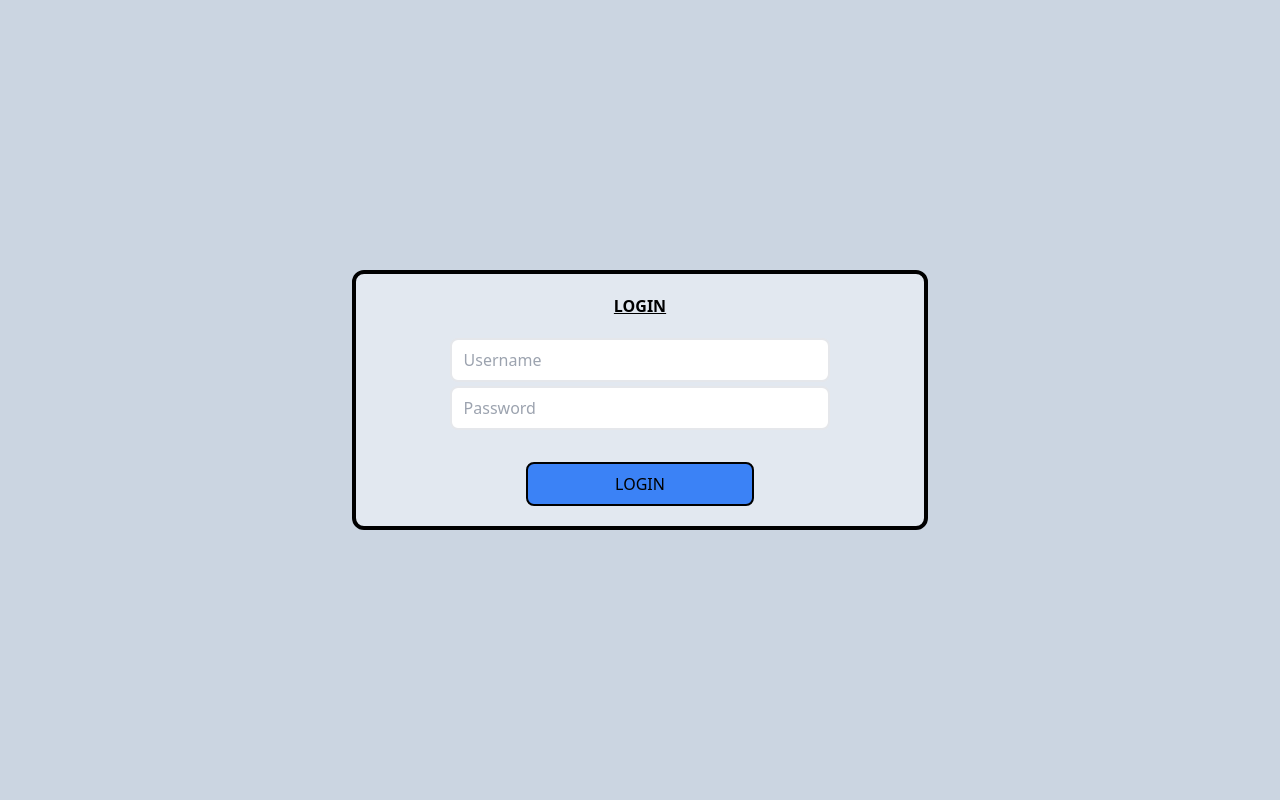
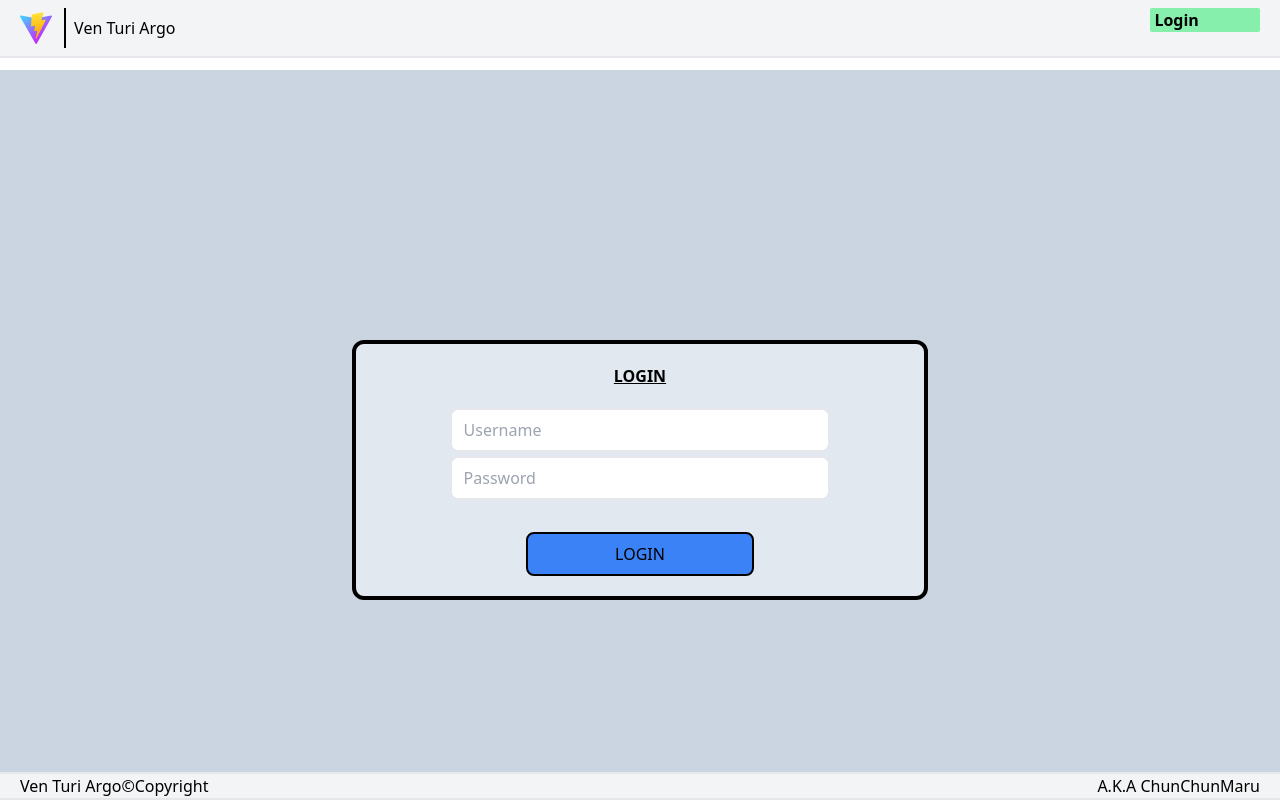
Before and after one commit to Rudy-ChunChunmaru/Django_app_project, a React (Vite) app in the folder django-react-app/frontend/: page /login in a window 1280 px wide. Built offline with nearby package versions, Linux system fonts and the light colour scheme.

Commit message:
frontend update

```diff
--- a/django-react-app/frontend/src/App.tsx
+++ b/django-react-app/frontend/src/App.tsx
@@ -1,5 +1,7 @@
+import { useState } from "react";
 import { Route, Routes } from "react-router-dom";
 
+import Navbar from "./components/navbar";
 import Index from "./pages/common";
 import ErrorRouter from "./pages/common/error-router";
 import Login from "./pages/common/login";
@@ -10,12 +12,9 @@ import Logout from "./pages/common/logout";
 import Apps from "./pages/apps";
 
 import { routeList, routeListType } from "./data/routes-list";
+import {VariableApps} from "./data/variable-apps";
 
 function App() {
-  const VariableApps = {
-
-  }
-
   const RouteApps = () => {
     const LoopingRouteRender = (value: routeListType) => {
       return (
@@ -46,9 +45,14 @@ function App() {
     );
   };
 
+  const [thame,setThame] = useState(VariableApps.thame.light)
+
   return (
-    <div className='relative'>
-
+    <div className={`relative ${thame.font} text-[1rm] w-screen h-screen`}>
+      <div className='w-full relative top-0'>
+        <Navbar />
+      </div>
+      <div className='w-full item-center overflow-auto my-3'>
         <Routes>
           {RouteApps()}
           <Route key="-1" index element={<Index />}></Route>
@@ -57,6 +61,11 @@ function App() {
           <Route key="-4" path="*" element={<ErrorNotFound />} />
         </Routes>
       </div>
+      <div className="fixed bottom-0 flex w-full flex-row justify-between border-b-2 bg-gray-100 px-5 border-t-2">
+        <div>{VariableApps.TitleApps}©Copyright</div>
+        <div>A.K.A ChunChunMaru</div>
+      </div>
+    </div>
   );
 }
 
--- a/django-react-app/frontend/src/components/navbar.tsx
+++ b/django-react-app/frontend/src/components/navbar.tsx
@@ -4,7 +4,7 @@ import { useNavigate } from "react-router-dom";
 import NavbarMenu from "./navbar-menu";
 import { jwtDecode } from "jwt-decode";
 
-import vite from "../asset/photo/vite.svg";
+import {VariableApps} from "../data/variable-apps";
 
 const Navbar = () => {
   const [loginStatus, setLoginStatus] = useState<boolean>(false);
@@ -80,18 +80,18 @@ const Navbar = () => {
   };
 
   return (
-    <div className="mx-auto flex w-[100%] flex-col border-b-2 bg-gray-100">
+    <div className="flex w-[100%] flex-col border-b-2 bg-gray-100">
       <div className="flex w-full justify-between px-3 py-2">
         <div className="my-auto flex h-fit w-fit gap-2 px-1 rounded-md hover:bg-gray-300 hover:drop-shadow-2xl">
           <div className='m-x-auto my-auto w-fit p-1'>
             <img
               className="mx-auto my-auto w-[3rem]"
-              src={vite}
-              alt={vite}
+              src={VariableApps.LogoApps}
+              alt={VariableApps.LogoApps}
             />
           </div>
           <div className='border-x-[1px] border-black' ></div>
-          <div className="my-auto w-[100%] hover:border-b-2 border-black">VEN TURI ARGO</div>
+          <div className="my-auto w-[100%] hover:border-b-2 border-black">{VariableApps.TitleApps}</div>
         </div>
         <div className="flex min-w-[10%] max-w-fit flex-col px-2">
           {loginStatus && <User />}
--- /dev/null
+++ b/django-react-app/frontend/src/data/variable-apps.ts
@@ -0,0 +1,22 @@
+import vite from "../asset/photo/vite.svg";
+
+export const VariableApps:any = {
+    TitleApps:'Ven Turi Argo',
+    MotoApps:'we are delivering, we are the best, we are trusted for delivery',
+    LogoApps: vite,
+    thame: {
+      light:{
+        base:'',
+        navbar:'',
+        navbarBorder:'',
+        buttonInActive:'',
+        buttonActive:'',
+        buttonBorderInActive:'',
+        buttonBorderActive:'',
+        font:'',
+      },
+      dark:{
+        base:'',
+      },
+    }
+};
--- a/django-react-app/frontend/src/pages/apps/index.tsx
+++ b/django-react-app/frontend/src/pages/apps/index.tsx
@@ -2,7 +2,6 @@ import { Outlet } from "react-router-dom";
 import Navbar from "../../components/navbar";
 
 const Apps = () => {
-  console.log("test apps load");
   return (
     <div className="flex flex-col items-center justify-center gap-1">
       <div className="w-full">
--- a/django-react-app/frontend/src/pages/common/index.tsx
+++ b/django-react-app/frontend/src/pages/common/index.tsx
@@ -1,28 +1,23 @@
-import Navbar from "../../components/navbar";
 
-type Props = {};
+import {VariableApps} from "../../data/variable-apps";
+type Props = {
+
+};
 
 const Index = ({}: Props) => {
   return (
-    <div className="flex flex-col justify-between w-full h-screen">
-      <div>
-        <Navbar />
-      </div>
-      <div className='fix w-full px-5 gap-2 pt-10'>
+    <div className="">
         <div className="bg-gray-200 w-fit mx-auto my-auto px-5 py-3 rounded-md flex flex-col">
           <div className="w-fit mx-auto my-auto p-5 rounded-md text-sm">
-            <>WELLCOME TO VEN TURI ARGO</>
+            <>WELLCOME TO {VariableApps.TitleApps.toUpperCase()}</>
           </div>
-          <div className="bg-gray-300 w-full py-2 px-3 mx-auto my-auto  rounded-md text-sm text-center">
-            <>"we are delivering, we are the best, we are trusted for delivery"</>
-          </div>
+          {
+            VariableApps.MotoApps &&
+            <div className="bg-gray-300 w-full py-2 px-3 mx-auto my-auto  rounded-md text-sm text-center">
+              <>"{VariableApps.MotoApps}"</>
+            </div>
+          }
         </div>
-      </div>
-      <div></div>
-      <div className="mx-auto flex w-[100%] flex-row justify-between border-b-2 bg-gray-100 px-5 border-t-2">
-        <div>VenTuriArgo©Copyright</div>
-        <div>A.K.A ChunChunMaru</div>
-      </div>
     </div>
   );
 };
--- a/django-react-app/frontend/src/pages/common/login.tsx
+++ b/django-react-app/frontend/src/pages/common/login.tsx
@@ -45,10 +45,7 @@ const Login = ({}: Props) => {
   };
 
   return (
-    <div className="fixed flex flex-col h-full w-full items-center justify-center bg-slate-300">
-      <div className=''>
-
-      </div>
+    <div className="fixed flex flex-col w-full h-full items-center justify-center bg-slate-300">
       <form
         onSubmit={loginAction}
         className="flex w-[80%] min-w-80 flex-col items-center justify-center gap-5 rounded-xl border-4 border-black bg-slate-200 px-3 py-5 sm:w-[45%]"
```
Also changed, not shown: 1 other file (tests, documents, lock files or other folders). Lines whose indentation alone changed are shown as unchanged.
